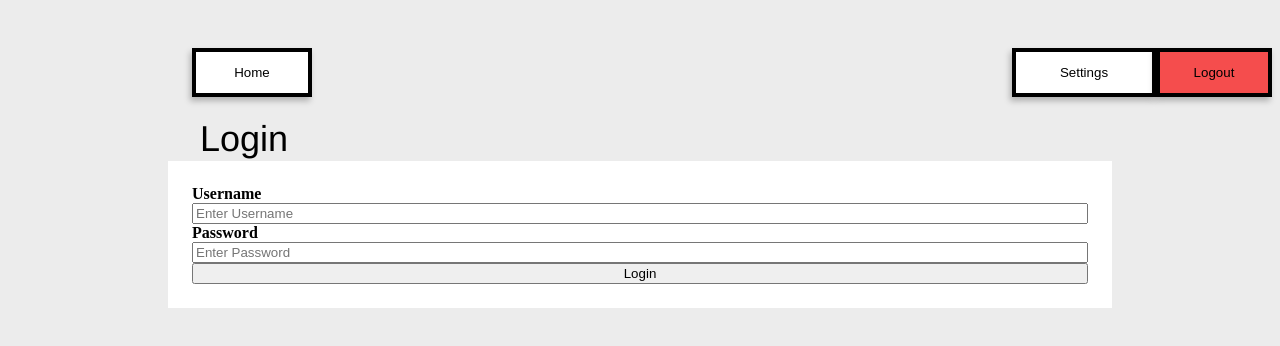
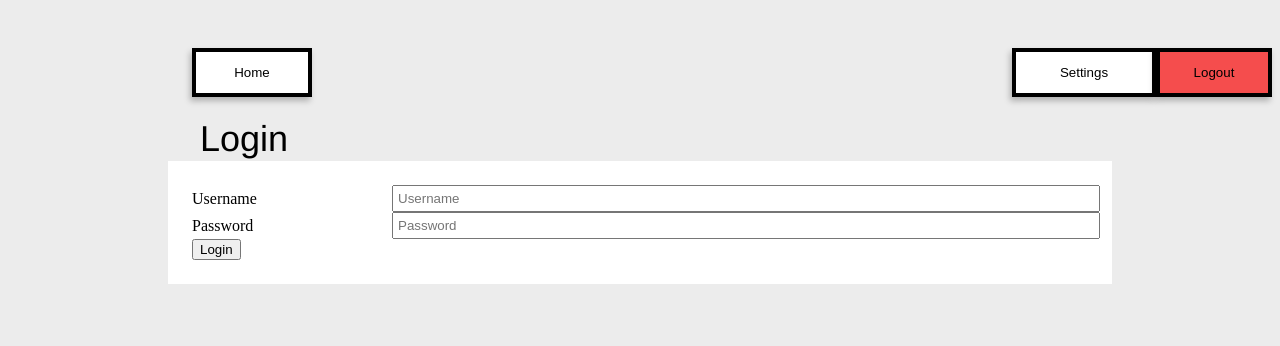
Before and after one commit to NubPaws/Hotel-Management, a React (Vite) app in the folder frontend/: page / in a window 1280 px wide. Shown: the top 346 px of the page. Built offline with nearby package versions, Linux system fonts and the light colour scheme.

Commit message:
Added Input component

```diff
--- a/frontend/src/App.tsx
+++ b/frontend/src/App.tsx
@@ -1,5 +1,5 @@
 import './App.css'
-import {LoginScreen} from './LoginScreen/LoginScreen'
+import {LoginScreen} from './Authentication/LoginScreen'
 import { NavigationBar } from './UIElements/NavigationBar'
 
 function App() {
--- /dev/null
+++ b/frontend/src/Authentication/LoginScreen.css
@@ -0,0 +1,20 @@
+.label {
+    height: 16px;
+    width: 288px;
+}
+
+.label .text-wrapper {
+    color: #000000;
+    font-family: "League Spartan-Medium", Helvetica;
+    font-size: 36px;
+    font-weight: 500;
+    height: 16px;
+    left: 100px;
+    letter-spacing: 0;
+    line-height: 16px;
+    position: relative;
+    text-align: center;
+    top: 10px;
+    white-space: nowrap;
+    width: 288px;
+}
--- /dev/null
+++ b/frontend/src/Authentication/LoginScreen.tsx
@@ -0,0 +1,25 @@
+import { Input } from "../UIElements/Input"
+import "./LoginScreen.css"
+
+export function LoginScreen() {
+    return (
+      <>
+        <div className="label">
+          <div className="text-wrapper">Login</div>
+        </div>
+        <form className="fieldsContainer">
+          <Input id="username" className="field" type="text" name="username"
+                      placeholder="Username" errorMessageId="usernameErrorMessage">
+                      Username
+          </Input>
+          <Input id="password" className="field" type="password" name="password"
+                    placeholder="Password" errorMessageId="passwordErrorMessage">
+                    Password
+          </Input>
+          <div>
+            <button type="submit">Login</button>
+          </div>
+        </form>
+      </>
+    )
+}
--- a/frontend/src/LoginScreen/LoginScreen.tsx
+++ /dev/null
@@ -1,22 +0,0 @@
-import "./LoginScreen.css"
-
-export function LoginScreen() {
-    return (
-      <>
-        <div className="label">
-          <div className="text-wrapper">Login</div>
-        </div>
-        <form>
-          <div className="fieldsContainer">
-            <label><b>Username</b></label>
-            <input type="text" placeholder="Enter Username" name="username" className="field" required />
-
-            <label><b>Password</b></label>
-            <input type="password" placeholder="Enter Password" className="field" name="password" required />
-
-            <button type="submit">Login</button>
-          </div>
-        </form>
-      </>
-    )
-}
--- a/frontend/src/LoginScreen/LoginScreen.css
+++ b/frontend/src/UIElements/Input.css
@@ -28,24 +28,3 @@
 	max-height: 26pt;
 	padding: 0.25rem;
 }
-
-.label {
-    height: 16px;
-    width: 288px;
-}
-
-.label .text-wrapper {
-    color: #000000;
-    font-family: "League Spartan-Medium", Helvetica;
-    font-size: 36px;
-    font-weight: 500;
-    height: 16px;
-    left: 100px;
-    letter-spacing: 0;
-    line-height: 16px;
-    position: relative;
-    text-align: center;
-    top: 10px;
-    white-space: nowrap;
-    width: 288px;
-}
--- /dev/null
+++ b/frontend/src/UIElements/Input.tsx
@@ -0,0 +1,23 @@
+import { ChangeEventHandler } from "react";
+import './Input.css'
+
+export function Input(props : {className: string,
+                               id: string,
+                               children: React.ReactNode,
+                               type: string,
+                               name: string,
+                               placeholder: string,
+                               onChange?: ChangeEventHandler<HTMLInputElement>,
+                               errorMessageId: string
+                            }) {
+    return (
+        <div className={props.className}>
+            <label className="fieldLabel" htmlFor={props.id}>{props.children}</label>
+            <div className="fieldInputContainer">
+                <input className="fieldInput" type={props.type}  name={props.name} id={props.id}
+                    placeholder={props.placeholder} onChange={props.onChange} required/>
+                <div id={props.errorMessageId}></div>
+            </div>
+        </div>
+    );
+}
```
Also changed, not shown: frontend/src/Authentication/Validation.tsx (added).
